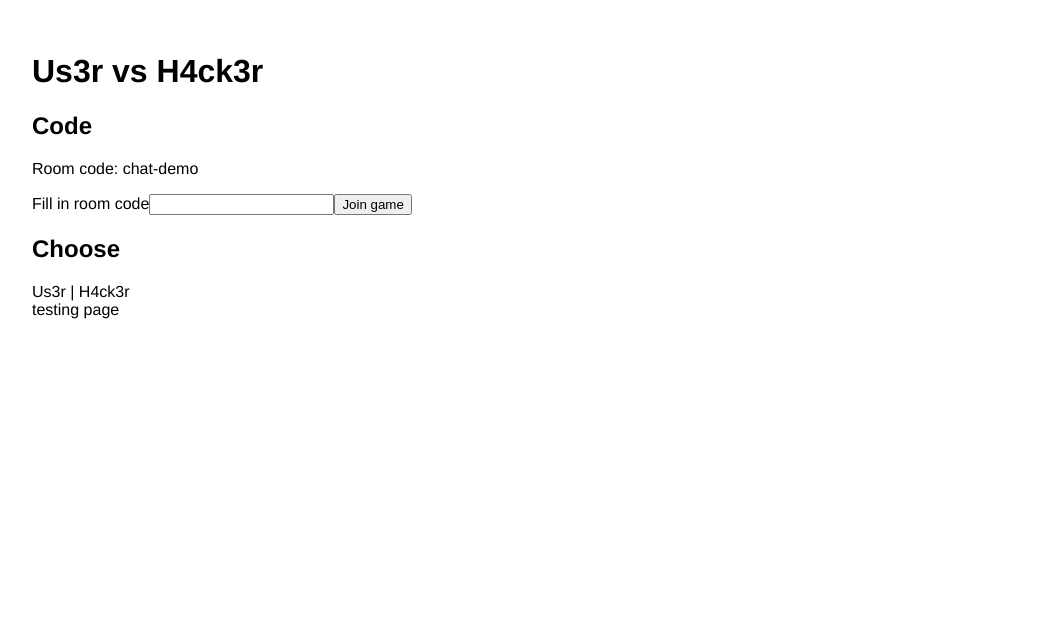
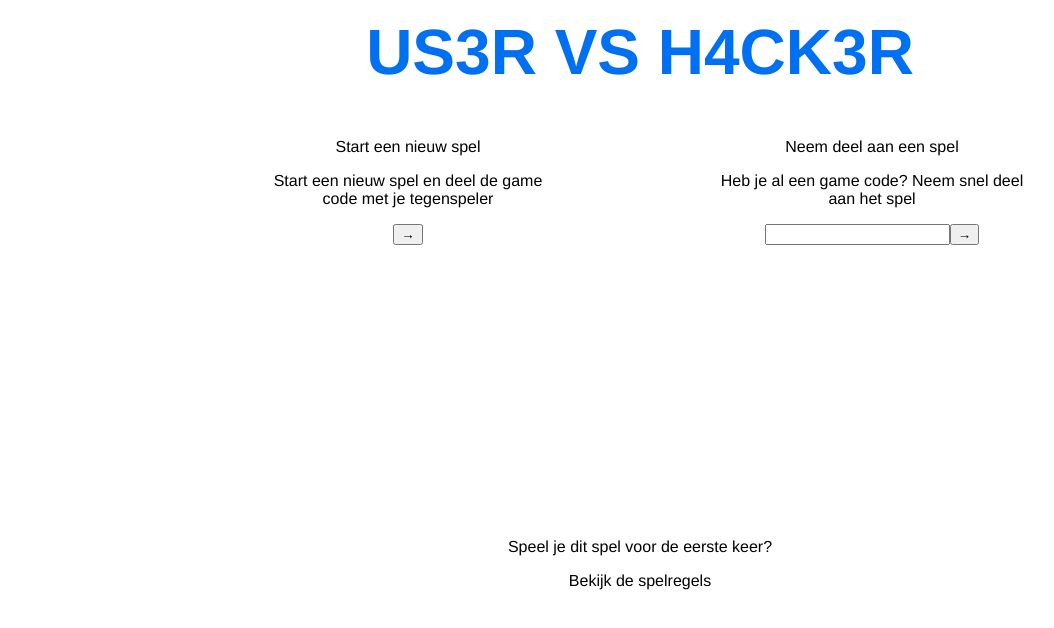
Before and after one commit to cesardg/int4-team14-frontend, a Next.js app: page / in a window 1280 px wide. Shown: the top 628 px of the page, without its empty margins (0-1054 px from the left). Built offline with nearby package versions, Linux system fonts and the light colour scheme.

Commit message:
add startscreens in index.js

```diff
--- /dev/null
+++ b/components/Layout.js
@@ -0,0 +1,25 @@
+import styles from "./Layout.module.css";
+import Head from "next/head";
+import Link from "next/link";
+
+const Layout = ({ children }) => {
+  return (
+
+    <div className={styles.container}>
+      <Head>
+        <title>Us3r vs H4ck3r</title>
+        <link rel="icon" href="/favicon.ico" />
+      </Head>
+      <header className={styles.header}>
+        <h1 className={styles.title}>
+          <Link href="/">
+            <a>Us3r vs H4ck3r</a>
+          </Link>
+        </h1>
+      </header>
+      <main className={styles.main}>{children}</main>
+    </div>
+  );
+};
+
+export default Layout;
--- /dev/null
+++ b/components/Layout.module.css
@@ -0,0 +1,48 @@
+.container {
+  min-height: 100vh;
+  padding: 1rem;
+  display: flex;
+  flex-direction: column;
+  justify-content: center;
+  align-items: center;
+  max-width: 50rem;
+  margin: 0 auto;
+}
+
+.main {
+  width: 100%;
+  padding: 2rem 0;
+  flex: 1;
+}
+
+.header {
+  text-align: center;
+}
+
+.title a {
+  color: #0070f3;
+  text-decoration: none;
+  text-transform: uppercase;
+}
+
+.title a:hover,
+.title a:focus,
+.title a:active {
+  text-decoration: underline;
+}
+
+.title {
+  margin: 0;
+  line-height: 1.15;
+  font-size: 4rem;
+}
+
+.title,
+.description {
+  text-align: center;
+}
+
+.description {
+  line-height: 1.5;
+  font-size: 1.5rem;
+}
--- a/pages/index.js
+++ b/pages/index.js
@@ -1,44 +1,99 @@
-import Head from 'next/head'
-import styles from './../styles/Home.module.css'
+import Layout from "../components/Layout";
+import styles from './../styles/Home.module.css';
+import { useState } from 'react';
 import Link from "next/link";
 import { nanoid } from 'nanoid'
 
-export default function Home() {
+const Home = () => {
+  const [screen, setScreen] = useState("start");
+  const [player, setPlayer] = useState();
+  const [gamecode, setGamecode] = useState(nanoid(5));
 
-  //const gameCode = nanoid(5);
-  const gameCode = "chat-demo"
-
+  const handleSubmitGamecode = (e) => {
+    e.preventDefault();
+    setGamecode(e.target.gamecode.value)
+    setScreen("participate")
+  }
 
   return (
-    <div>
-      <Head>
-        <title>Us3r vs H4ck3r</title>
-        <link rel="icon" href="/favicon.ico" />
-      </Head>
+    <Layout>
+      {screen == "start" ?
+        <section className={styles.intro}>
+          <h2 className="hidden">Start een spel</h2>
+          <div className={styles.left}>
+            <p>Start een nieuw spel</p>
+            <p>Start een nieuw spel en deel de game code met je tegenspeler</p>
+            <button onClick={() => {setScreen("new")}}>→</button>
+          </div>
+          <div className={styles.right}>
+            <p>Neem deel aan een spel</p>
+            <p>Heb je al een game code? Neem snel deel aan het spel</p>
+            <form onSubmit={(e) => handleSubmitGamecode(e)}>
+              <input type="text" name="gamecode" id="gamecode" />
+              <input type="submit" value="→" />
+            </form>
+          </div>
+          <div className={styles.bottom}>
+            <p>Speel je dit spel voor de eerste keer?</p>
+            <Link href={`/spelregels`}><a className={styles.link}>Bekijk de spelregels</a></Link>
+          </div>
+        </section>
+      : ""}
 
-      <main className={styles.container}>
-        <h1 className="title">Us3r vs H4ck3r</h1>
+      {screen == "new" ?
+        <section>
+          <h2>Start een nieuw spel</h2>
+          <p>Welke speler ben jij?</p>
+          <div className={styles.players}>
+            <article className={styles.player}>
+              <img src="hacker.png" alt="" />
+              <p>Hacker</p>
+              <ul>
+                <li>Hack het paswoord van de user</li>
+                <li>Verstuur spam-mails om de user af te leiden</li>
+              </ul>
+            </article>
+            <article className={styles.player}>
+              <img src="/user.png" alt="" />
+              <p>User</p>
+              <ul>
+                <li>Bescherm je wachtwoord als de beste</li>
+                <li>Zorg dat je de hacker te slim af bent</li>
+              </ul>
+            </article>
+          </div>
+          <button onClick={() => {setScreen("gamecode")} }>Medespeler uitnodigen →</button>
+          <button onClick={() => {setScreen("start")} } className={styles.btnBack}>←</button>
+        </section>
+      : ""}
 
-        <article>
-          <h2>Code</h2>
-          <p>Room code: <span>{gameCode}</span></p>
-          <form className={styles.form} onSubmit={(e) => handleSubmit(e)} >
-            <label className={styles.label} >
-              Fill in room code
-              <input className={styles.input} type="text" name="code" required />
-            </label>
-            <input className={styles.button} type="submit" value="Join game" />
-          </form>
-        </article>
+      {screen == "participate" ?
+        <section>
+          <h2>Neem deel aan een spel</h2>
+          <button onClick={() => {setScreen("start")} } className={styles.btnBack}>←</button>
+        </section>
+      : ""}
 
-        <article>
-          <h2>Choose</h2>
-           <Link  href={`/user?game=`+ gameCode}><a className={styles.link}>Us3r | </a></Link>
-           <Link  href={`/hacker?game=`+ gameCode}><a className={styles.link}>H4ck3r</a></Link>
-        </article>
-            <Link  href={`/testing?game=`+ gameCode}><a className={styles.link}>testing page</a></Link>
-      </main>
+      {screen == "gamecode" ?
+        <section>
+          <h2>Deel de game code</h2>
+          <p>{gamecode}</p>
+          <p>Deel de game code met je tegenspeler en start het spel</p>
+          <Link href={`/${player}?game=`+ gamecode}><a className={styles.link}>Start game →</a></Link>
+          <button onClick={() => {setScreen("new")} } className={styles.btnBack}>←</button>
+        </section>
+      : ""}
 
-    </div>
+      {screen == "ready" ?
+        <section>
+          <h2>Deel de game code</h2>
+          <p>{gameCode}</p>
+          <p>Deel de game code met je tegenspeler en start het spel</p>
+          {/* <Link href={player == "user" ? `/user?game=`+ gameCode : `/hacker?game=`+ gameCode}><a className={styles.link}>Start game</a></Link> */}
+        </section>
+      : ""}
+    </Layout>
   )
 }
+
+export default Home
--- a/pages/testing.js
+++ b/pages/testing.js
@@ -1,6 +1,5 @@
 import Head from 'next/head'
 import dynamic from 'next/dynamic'
-import styles from './../styles/Home.module.css'
 import GameBoard from '../components/GameBoard';
 import { useState, useEffect } from 'react';
 import { useRouter } from 'next/router'
@@ -41,7 +40,7 @@ export default function Testing() {
 
 
   return (
-    <div className={styles.container}>
+    <div>
       <Head>
         <title>Team 14 groupchat</title>
         <link rel="icon" href="/favicon.ico" />
--- a/styles/Home.module.css
+++ b/styles/Home.module.css
@@ -1,3 +1,42 @@
-.container{
-  padding: 2rem;
+.intro {
+  display: grid;
+  grid-template-columns: 1fr 1fr;
+  grid-template-rows: 50vh auto;
+  column-gap: 10rem;
 }
+
+.center {
+  text-align: center;
+}
+
+.left {
+  composes: center;
+  grid-column-start: 1;
+}
+
+.right {
+  composes: center;
+  grid-column-start: 2;
+}
+
+.bottom {
+  composes: center;
+  grid-column: 1 / span 2;
+  grid-row-start: 2;
+}
+
+.players {
+  display: flex;
+  justify-content: space-between;
+}
+
+.player {
+  composes: center;
+  width: 45%;
+}
+
+.btnBack {
+  left: 2rem;
+  position: absolute;
+  top: 2rem;
+}
--- a/styles/globals.css
+++ b/styles/globals.css
@@ -13,3 +13,7 @@ a {
 * {
   box-sizing: border-box;
 }
+
+.hidden {
+  display: none;
+}
```
Also changed, not shown: pages/hacker.js (+2 -8 lines), pages/newgame.js (added, +14 -0 lines), components/Intro.js (added), public/hacker.png (added), public/user.png (added).
